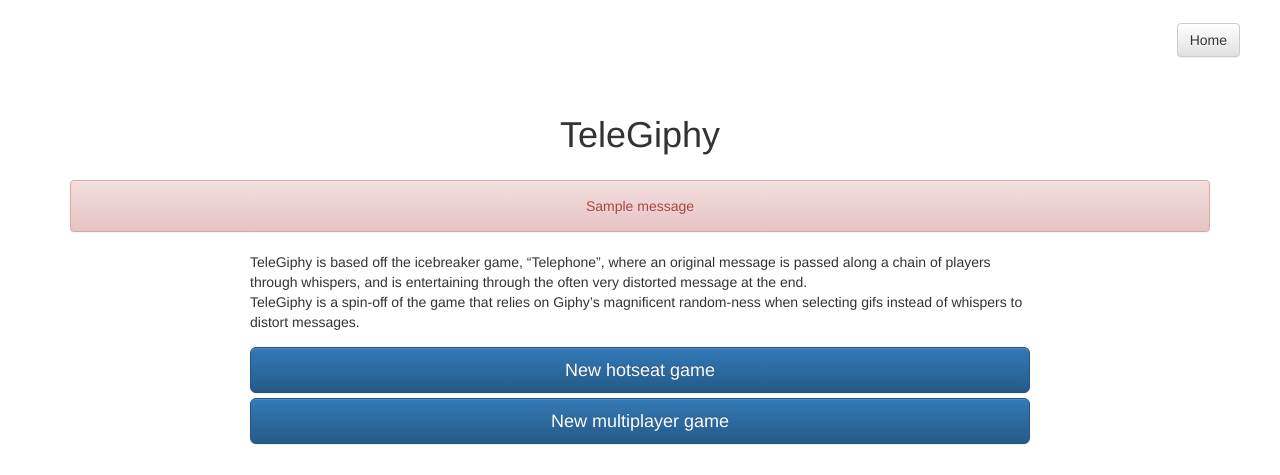
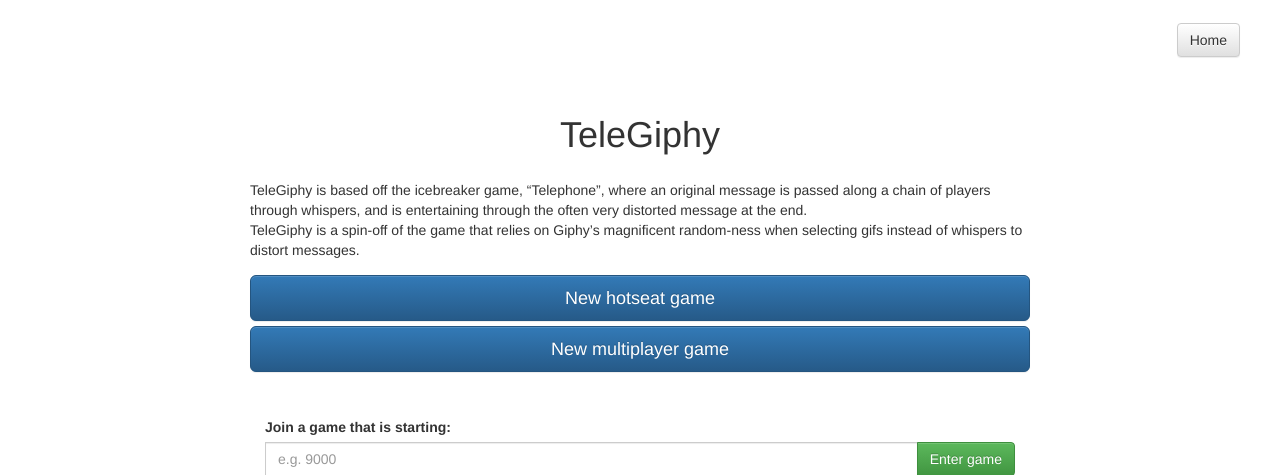
Before and after one commit to JessicaNgo/TeleGiphy, a Django app: page / in a window 1280 px wide. Shown: the top 475 px of the page. Run offline with Django 3.2, Linux system fonts and the light colour scheme; tables that the repository leaves empty hold one stand-in row (values such as "Sample post"); one stand-in notice (Sample message) is shown; some libraries are stand-ins or nearby versions.

Commit message:
fix base.html

```diff
--- a/tele_giphy/templates/base.html
+++ b/tele_giphy/templates/base.html
@@ -47,17 +47,6 @@
   {% if error_message %}
     <div class="alert alert-danger text-center" role="alert"><strong>{{ error_message }}</strong></div>
   {% endif %}
-  {% if messages %}
-  <div class="alert alert-danger text-center" role="alert">
-<!--   <ul class="messages"> -->
-    {% for message in messages %}
-<!--     <li{% if message.tags %} class="{{ message.tags }}"{% endif %}> -->
-    {{ message }}<br>
-<!--     </li> -->
-    {% endfor %}
-<!--   </ul> -->
-  </div>
-  {% endif %}
 {% endblock %}
 
 {% block main_content %}{% endblock %}
```
